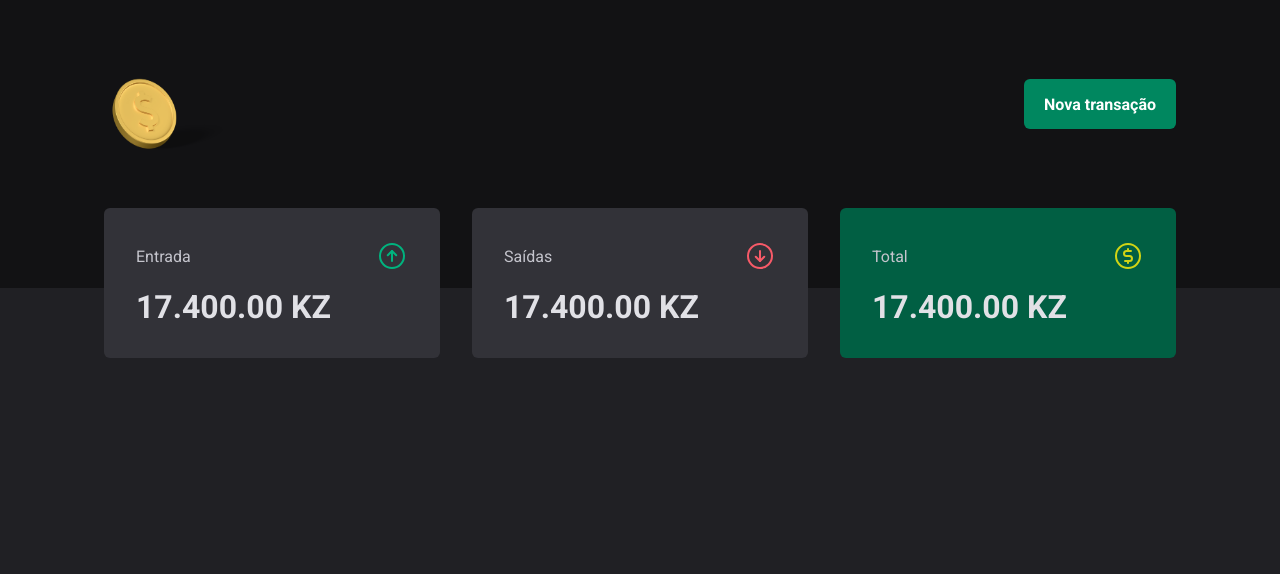
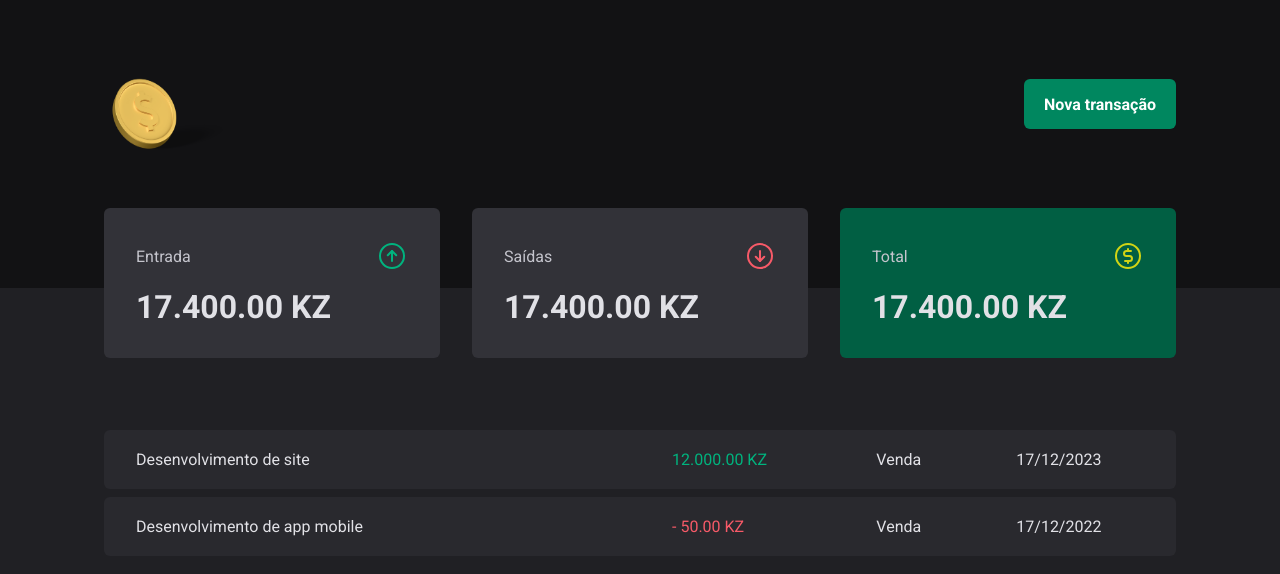
Before and after one commit to romeucajamba/Transacacoes, a React (Vite) app in the folder transacoes/: page / in a window 1280 px wide. Shown: the top 574 px of the page. Built offline with nearby package versions, Linux system fonts and the light colour scheme.

Commit message:
criação de tabela de valores

```diff
--- a/transacoes/src/pages/trasations/index.tsx
+++ b/transacoes/src/pages/trasations/index.tsx
@@ -1,11 +1,41 @@
 import {Header} from '../../components/hedear/Header';
 import {Summary} from '../../components/summary/Summary';
+import {TransationsContainer, TransactionsTable, PrinceHighLigh } from './styles';
 
 export function Transations(){
     return(
         <div>
             <Header/>
             <Summary/>
+
+            <TransationsContainer>
+            <TransactionsTable>
+                <tbody>
+                    <tr>
+                        <td width="50%">Desenvolvimento de site</td>
+                        <td>
+                            <PrinceHighLigh variant='income'>
+                                12.000.00 KZ
+                            </PrinceHighLigh>
+                        </td>
+                        <td>Venda</td>
+                        <td>17/12/2023</td>
+                    </tr>
+
+                    <tr>
+                        <td width="50%">Desenvolvimento de app mobile</td>
+                        <td>
+                            <PrinceHighLigh variant='outcome'>
+                                - 50.00 KZ
+                            </PrinceHighLigh>
+                        </td>
+                        <td>Venda</td>
+                        <td>17/12/2022</td>
+                    </tr>
+                </tbody>
+            </TransactionsTable>
+
+            </TransationsContainer>
         </div>
     )
 }
--- a/transacoes/src/pages/trasations/styles.ts
+++ b/transacoes/src/pages/trasations/styles.ts
@@ -0,0 +1,39 @@
+import styled from 'styled-components';
+
+
+export const TransationsContainer = styled.main`
+    width: 100%;
+    max-width: 1120px;
+    margin: 4rem auto 0;
+    padding: 0 1.5rem;
+`;
+
+export const TransactionsTable = styled.table`
+    width: 100%;
+    border-collapse: separate;
+    border-spacing: 0 0.5rem;
+    margin-top: 1.5rem;
+
+    td{
+        padding: 1.25rem 2rem;
+        background: ${props => props.theme['gray-700']};
+
+        &:first-child{
+            border-top-left-radius: 6px;
+            border-bottom-left-radius: 6px;
+        }
+
+        &:last-child{
+            border-top-right-radius: 6px;
+            border-bottom-right-radius: 6px;
+        }
+    }
+`;
+
+interface PrinceHighLighProps {
+    variant: 'income' | 'outcome';
+}
+
+export const PrinceHighLigh = styled.span<PrinceHighLighProps >`
+    color: ${props => props.variant == 'income' ? props.theme['green-300'] : props.theme['red-300']};
+`;
```
